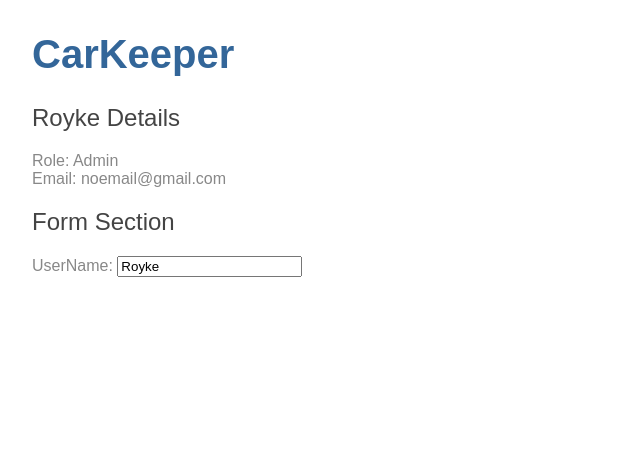
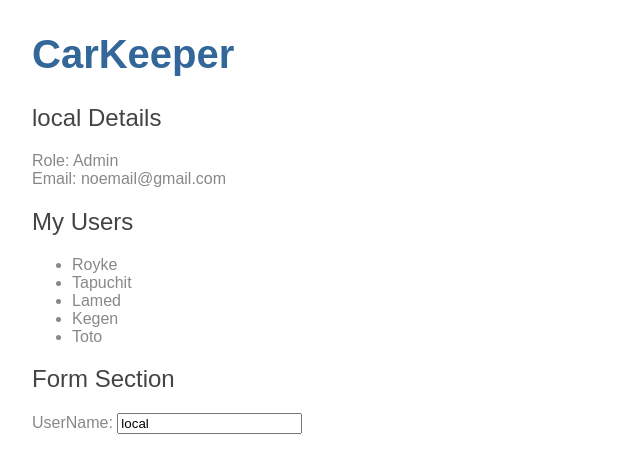
Before and after one commit to TheBigR/carkeeper-front, an Angular app: page / in a window 1280 px wide. Shown: the top 472 px of the page, without its empty margins (0-640 px from the left). Built offline with nearby package versions, Linux system fonts and the light colour scheme.

Commit message:
added mock file. started displaying list of users. this will become useless later on

```diff
--- a/src/app/components/users/users.component.html
+++ b/src/app/components/users/users.component.html
@@ -2,6 +2,14 @@
   <h2>{{user.userName}} Details </h2>
   <div><span>Role: </span>{{user.role}}</div>
   <div><span>Email: </span>{{user.email}}</div>
+</div>
+<div>
+  <h2>My Users</h2>
+  <ul class="users">
+    <li *ngFor="let user of users">
+      {{user.userName}}
+    </li>
+  </ul>
 </div>
 <h2>Form Section</h2>
 <div>
--- a/src/app/components/users/users.component.ts
+++ b/src/app/components/users/users.component.ts
@@ -1,5 +1,6 @@
 import { Component, OnInit } from '@angular/core';
 import { User } from '../../models/user';
+import { USERS} from '../../services/mocks';
 
 @Component({
   selector: 'app-users',
@@ -8,12 +9,13 @@ import { User } from '../../models/user';
 })
 export class UsersComponent implements OnInit {
   user: User = {
-    id: 'first',
+    id: 'hardcoded',
     role: 'Admin',
-    userName: 'Royke',
+    userName: 'local',
     password: 'qwerty',
     email: 'noemail@gmail.com'
   };
+  users = USERS;
 
   constructor() { }
 
--- /dev/null
+++ b/src/app/services/mocks.ts
@@ -0,0 +1,29 @@
+import { User} from '../models/user';
+
+export const USERS: User[] = [
+  { id: 'first',
+    role: 'Admin',
+    userName: 'Royke',
+    password: 'qwerty',
+    email: 'noemail@gmail.com'},
+  { id: 'second',
+    role: 'Admin',
+    userName: 'Tapuchit',
+    password: 'qwerty',
+    email: 'noemail1@gmail.com'},
+  { id: 'third',
+    role: 'Admin',
+    userName: 'Lamed',
+    password: 'qwerty',
+    email: 'noemail2@gmail.com'},
+  { id: 'fourth',
+    role: 'Admin',
+    userName: 'Kegen',
+    password: 'qwerty',
+    email: 'noemail3@gmail.com'},
+  { id: 'fifth',
+    role: 'Admin',
+    userName: 'Toto',
+    password: 'qwerty',
+    email: 'noemail4@gmail.com'}
+];
```
Also changed, not shown: 1 other file (tests, documents, lock files or other folders).
